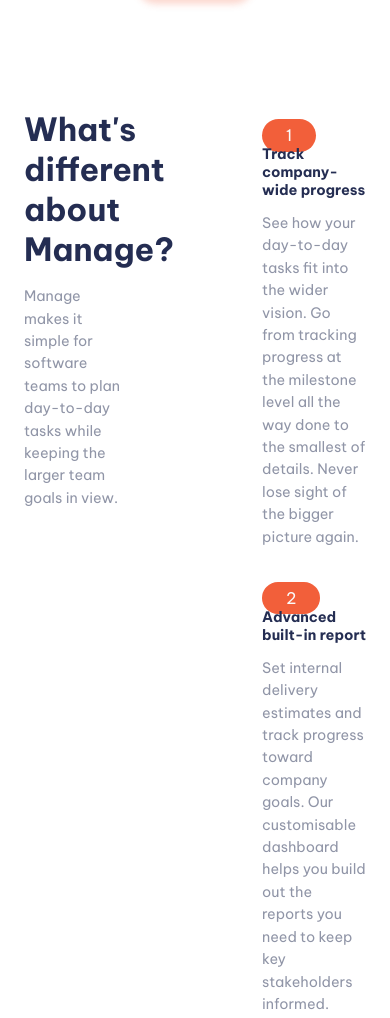
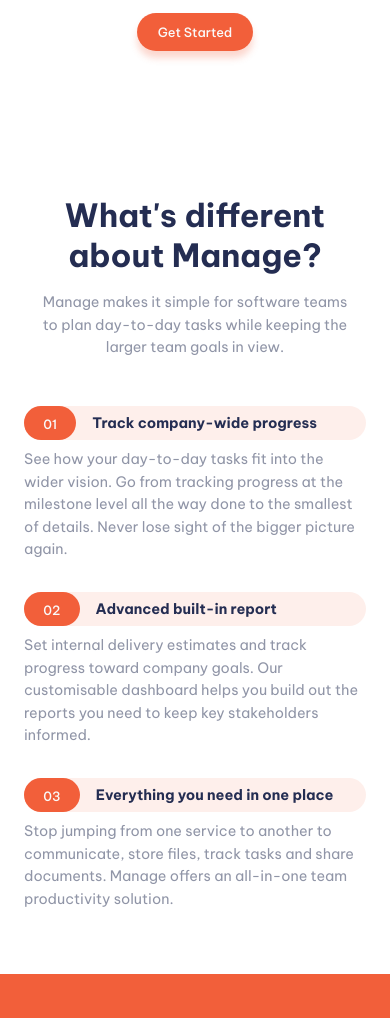
Before and after one commit to abdulrehmandev/manage-landing-page, a website built with Vite: page index.html in a window 390 px wide. Shown: the part 682-1700 px from the top of the page. Built offline with nearby package versions, Linux system fonts and the light colour scheme; files whose address does not match are found by name.

Commit message:
Update Sales Points

```diff
--- a/index.html
+++ b/index.html
@@ -4,35 +4,50 @@
 		<meta charset="UTF-8" />
 		<link rel="icon" type="image/svg+xml" href="/vite.svg" />
 		<meta name="viewport" content="width=device-width, initial-scale=1.0" />
-    <link rel="preconnect" href="https://fonts.googleapis.com">
-    <link rel="preconnect" href="https://fonts.gstatic.com" crossorigin>
-    <link href="https://fonts.googleapis.com/css2?family=Be+Vietnam+Pro:wght@400;500;700&display=swap" rel="stylesheet">
+		<link rel="preconnect" href="https://fonts.googleapis.com" />
+		<link rel="preconnect" href="https://fonts.gstatic.com" crossorigin />
+		<link
+			href="https://fonts.googleapis.com/css2?family=Be+Vietnam+Pro:wght@400;500;700&display=swap"
+			rel="stylesheet"
+		/>
 
 		<link href="./style.css" rel="stylesheet" />
 
 		<title>Manage Site</title>
 	</head>
 	<body>
-
 		<header class="primary-header">
 			<div class="container">
 				<div class="primary-header-wrapper">
 					<a href="#">
-            <img src="./images/logo.svg"
-              alt="" />
+						<img src="./images/logo.svg" alt="" />
 					</a>
-          <button class="header-toggle"
+					<button
+						class="header-toggle"
 						aria-expanded="false"
-            aria-controls="primary-navigation"></button>
-          <div class="primary-navigation"
+						aria-controls="primary-navigation"
+					></button>
+					<div
+						class="primary-navigation"
 						id="primary-navigation"
-            data-opened="false">
+						data-opened="false"
+					>
 						<ul class="primary-header-nav list">
-              <li class="nav-item"><a href="#" class="nav-link link">Pricing</a></li>
-              <li class="nav-item"><a href="#" class="nav-link link">Product</a></li>
-              <li class="nav-item"><a href="#" class="nav-link link">About Us</a></li>
-              <li class="nav-item"><a href="#" class="nav-link link">Careers</a></li>
-              <li class="nav-item"><a href="#" class="nav-link link">Community</a></li>
+							<li class="nav-item">
+								<a href="#" class="nav-link link">Pricing</a>
+							</li>
+							<li class="nav-item">
+								<a href="#" class="nav-link link">Product</a>
+							</li>
+							<li class="nav-item">
+								<a href="#" class="nav-link link">About Us</a>
+							</li>
+							<li class="nav-item">
+								<a href="#" class="nav-link link">Careers</a>
+							</li>
+							<li class="nav-item">
+								<a href="#" class="nav-link link">Community</a>
+							</li>
 						</ul>
 					</div>
 					<button class="header-btn btn-primary">Get Started</button>
@@ -44,37 +59,62 @@
 			<div class="container">
 				<div class="hero-wrapper">
 					<div class="hero-body flow">
-            <h1 class="heading-primary">Bring everyone<br/>together to build<br/>better products.</h1>
-            <p class="text">Manage makes it simple for software teams to plan day-to-day tasks while keeping the larger team goals in view.</p>
+						<h1 class="heading-primary">
+							Bring everyone<br />together to build<br />better products.
+						</h1>
+						<p class="text">
+							Manage makes it simple for software teams to plan day-to-day tasks
+							while keeping the larger team goals in view.
+						</p>
 						<button class="btn-primary">Get Started</button>
 					</div>
-          <img class="hero-image"
+					<img
+						class="hero-image"
 						src="./images/illustration-intro.svg"
-            alt="" />
+						alt=""
+					/>
 				</div>
 			</div>
 		</div>
 
-    <div class="different-section padding-block">
+		<div class="sales-point-section padding-block">
 			<div class="container">
-        <div class="different-wrapper">
-          <div class="different-main-body flow">
+				<div class="sales-point-wrapper">
+					<div class="sales-point-main-body flow">
 						<h2 class="heading-secondary">What's different about Manage?</h2>
-            <p class="text">Manage makes it simple for software teams to plan day-to-day tasks while keeping the larger team goals in view.</p>
+						<p class="text">
+							Manage makes it simple for software teams to plan day-to-day tasks
+							while keeping the larger team goals in view.
+						</p>
 					</div>
-          <div class="different-numbered-list">
+					<div class="sales-point-numbered-list">
 						<ol class="numbered-list">
 							<li class="list-item">
 								<h3 class="heading-regular">Track company-wide progress</h3>
-                <p class="text">See how your day-to-day tasks fit into the wider vision. Go from tracking progress at the milestone level all the way done to the smallest of details. Never lose sight of the bigger picture again.</p>
+								<p class="text">
+									See how your day-to-day tasks fit into the wider vision. Go
+									from tracking progress at the milestone level all the way done
+									to the smallest of details. Never lose sight of the bigger
+									picture again.
+								</p>
 							</li>
 							<li class="list-item">
 								<h3 class="heading-regular">Advanced built-in report</h3>
-                <p class="text">Set internal delivery estimates and track progress toward company goals. Our customisable dashboard helps you build out the reports you need to keep key stakeholders informed.</p>
+								<p class="text">
+									Set internal delivery estimates and track progress toward
+									company goals. Our customisable dashboard helps you build out
+									the reports you need to keep key stakeholders informed.
+								</p>
 							</li>
 							<li class="list-item">
-                <h3 class="heading-regular"> Everything you need in one place</h3>
-                <p class="text">Stop jumping from one service to another to communicate, store files, track tasks and share documents. Manage offers an all-in-one team productivity solution.</p>
+								<h3 class="heading-regular">
+									Everything you need in one place
+								</h3>
+								<p class="text">
+									Stop jumping from one service to another to communicate, store
+									files, track tasks and share documents. Manage offers an
+									all-in-one team productivity solution.
+								</p>
 							</li>
 						</ol>
 					</div>
@@ -96,9 +136,7 @@
 				<div class="primary-footer-wrapper">
 					<div class="footer-logo-social">
 						<a href="#">
-              <img class="footer-logo"
-                src="./images/logo-light.svg"
-                alt="" />
+							<img class="footer-logo" src="./images/logo-light.svg" alt="" />
 						</a>
 						<ul class="social-list list">
 							<li class="nav-item icon-fb"></li>
@@ -110,31 +148,46 @@
 					</div>
 					<div class="footer-navigation">
 						<ul class="footer-nav list">
-              <li class="nav-item"><a href="#" class="nav-link link">Home</a></li>
-              <li class="nav-item"><a href="#" class="nav-link link">Pricing</a></li>
-              <li class="nav-item"><a href="#" class="nav-link link">Products</a></li>
-              <li class="nav-item"><a href="#" class="nav-link link">About Us</a></li>
-              <li class="nav-item"><a href="#" class="nav-link link">Careers</a></li>
-              <li class="nav-item"><a href="#" class="nav-link link">Community</a></li>
-              <li class="nav-item"><a href="#" class="nav-link link">Privacy Policy</a></li>
+							<li class="nav-item">
+								<a href="#" class="nav-link link">Home</a>
+							</li>
+							<li class="nav-item">
+								<a href="#" class="nav-link link">Pricing</a>
+							</li>
+							<li class="nav-item">
+								<a href="#" class="nav-link link">Products</a>
+							</li>
+							<li class="nav-item">
+								<a href="#" class="nav-link link">About Us</a>
+							</li>
+							<li class="nav-item">
+								<a href="#" class="nav-link link">Careers</a>
+							</li>
+							<li class="nav-item">
+								<a href="#" class="nav-link link">Community</a>
+							</li>
+							<li class="nav-item">
+								<a href="#" class="nav-link link">Privacy Policy</a>
+							</li>
 						</ul>
 					</div>
 					<div class="footer-form">
 						<form>
-              <input class="footer-form-input"
+							<input
+								class="footer-form-input"
 								type="email"
-                placeholder="Updates in your inbox..." />
+								placeholder="Updates in your inbox..."
+							/>
 							<button class="btn-primary">Go</button>
 						</form>
-            <p class="footer-copyright text">Copyright 2020 &#169;. All Rights Reserved</p>
+						<p class="footer-copyright text">
+							Copyright 2020 &#169;. All Rights Reserved
+						</p>
 					</div>
 				</div>
 			</div>
 		</footer>
 
-
-
-
 		<script src="/main.js"></script>
 	</body>
 </html>
--- a/style.css
+++ b/style.css
@@ -5,6 +5,7 @@
   --font-family: 'Be Vietnam Pro', sans-serif;
 
   --clr-pri-accent: hsl(12, 88%, 59%);
+  --clr-bg-accent: hsl(12, 88%, 59%, 0.1);
   --clr-pri-text: hsl(228, 39%, 23%);
   --clr-text-grey: hsl(227, 12%, 61%);
   --clr-text-white: hsl(0, 0%, 98%);
@@ -24,7 +25,7 @@
 
   --border-radius: 5px;
 
-  --padding-block: 3rem;
+  --padding-block: 4rem;
 }
 
 /* Reset */
@@ -46,6 +47,7 @@
 
 body {
   min-height: 100vh;
+  overflow-x: hidden;
 
   font-family: var(--font-family);
   font-size: 16px;
@@ -100,6 +102,7 @@
   font-size: var(--fs-regular);
   color: var(--clr-text-grey);
   line-height: 1.4rem;
+  max-width: 40ch;
 }
 
 .link {
@@ -182,6 +185,8 @@
     background-color: rgb(255, 255, 255, 0.2);
     background-image: url(./images/icon-close.svg);
     box-shadow: 0 0 15px rgb(255, 255, 255, 0.2);
+    position: fixed;
+    right: 1.5rem;
   }
 
   .header-btn {
@@ -192,7 +197,7 @@
     display: none;
     position: fixed;
     inset: 4.5rem 0 auto;
-    margin-left: auto;
+    margin-inline: auto;
     max-width: 500px;
     padding: 0.6rem;
     z-index: 100;
@@ -207,11 +212,12 @@
     align-items: center;
     gap: 1.5rem;
     width: 100%;
+    font-weight: var(--fw-bold);
     background-color: var(--clr-text-white);
     box-shadow: 0 0 0 100vh rgb(0, 0, 0, 0.3);
     border-radius: var(--border-radius);
     margin: 0;
-    padding-block: 1.5rem;
+    padding-block: 2rem;
   }
 }
 
@@ -227,12 +233,9 @@
   --flow-margin: 2rem;
 }
 
-.hero-body .text {
-  width: 55%;
-}
-
 .hero-image {
   max-width: 550px;
+  width: 100%;
   flex-grow: 1;
 }
 
@@ -258,7 +261,6 @@
 
   .hero-image {
     order: 1;
-    max-width: 400px;
   }
 }
 
@@ -270,61 +272,102 @@
   .hero-body .heading-primary {
     font-size: var(--fs-heading-secondary);
   }
-
-  .hero-image {
-    max-width: 300px;
-  }
 }
 
 /* different */
 
-.different-wrapper {
+.sales-point-wrapper {
   display: grid;
   grid-template-columns: 1fr 1fr;
   gap: 3rem;
 }
 
-.different-wrapper .flow {
+.sales-point-wrapper .flow {
   --flow-margin: 1rem;
 }
 
 
-.different-main-body {
+.sales-point-main-body {
   width: 70%;
 }
 
 .numbered-list {
-  display: grid;
-  gap: 2.5rem;
+  display: flex;
+  flex-direction: column;
+  gap: 2rem;
+  padding: 0;
+  margin: 0;
   list-style: none;
   counter-reset: count;
-  /* grid-template-columns: 1fr 1fr; */
+}
+.list-item {
+  display: grid;
+  grid-template-columns: min-content 1fr;
+  align-items: center;
+  gap: 0.5rem 2rem;
 }
 
-/* .list-item {
-  display: flex;
-} */
-
 .list-item::before {
-  grid-area: number;
   counter-increment: count;
-  content: counter(count);
+  content: "0" counter(count);
+  font-weight: var(--fw-semi);
+  font-size: var(--fs-small);
   background-color: var(--clr-pri-accent);
   color: var(--clr-text-white);
-  padding: 0.4rem 1.5rem;
+  padding: 0.6rem 1.2rem;
   border-radius: 100vh;
+  height: 34px;
 }
 
-/* .numbered-list .heading-regular::before {
-  content: counter(count);
-  background-color: var(--clr-pri-accent);
-  color: var(--clr-text-white);
-  padding: 0.4rem 1.5rem;
-  border-radius: 100vh;
-} */
+.list-item p {
+  grid-column-start: 2;
+  grid-column-end: 3;
+}
 
-.numbered-list .heading-regular {
-  margin-bottom: 0.8rem;
+@media (max-width: 800px) {
+  .sales-point-wrapper {
+    display: flex;
+    flex-direction: column;
+    align-items: center;
+    padding: 0;
+  }
+
+  .sales-point-main-body {
+    width: 90%;
+    text-align: center;
+  }
+
+  .sales-point-main-body .text {
+    margin-inline: auto;
+  }
+}
+
+
+@media (max-width: 564px) {
+
+  .list-item {
+    column-gap: 1rem;
+    position: relative;
+  }
+
+  .list-item p {
+    grid-column-start: 1;
+    grid-column-end: 3;
+  }
+
+  .list-item::after {
+    content: '';
+    background-color: var(--clr-bg-accent);
+    height: 34px;
+    border-radius : 100vh;
+    position: absolute;
+    right: 0%;
+    left: 0;
+    top: 0;
+    z-index: -1;
+    grid-column: 1 / -1;
+    grid-row: 1 / 2;
+  }
 }
 
 
@@ -393,7 +436,7 @@
 .footer-logo-social {
   display: flex;
   flex-direction: column;
-  align-items: center;
+  align-items: flex-start;
   gap: 2.5rem;
 }
 
@@ -485,6 +528,7 @@
   .footer-logo-social {
     order: 3;
 
+    align-items: center;
     gap: 0.7rem;
     margin-bottom: 4rem;
   }
@@ -504,6 +548,7 @@
   .footer-copyright {
     position: absolute;
     inset: auto 0 0;
+    margin-inline: auto;
     text-align: center;
   }
 }
```
Lines whose indentation alone changed are shown as unchanged.
